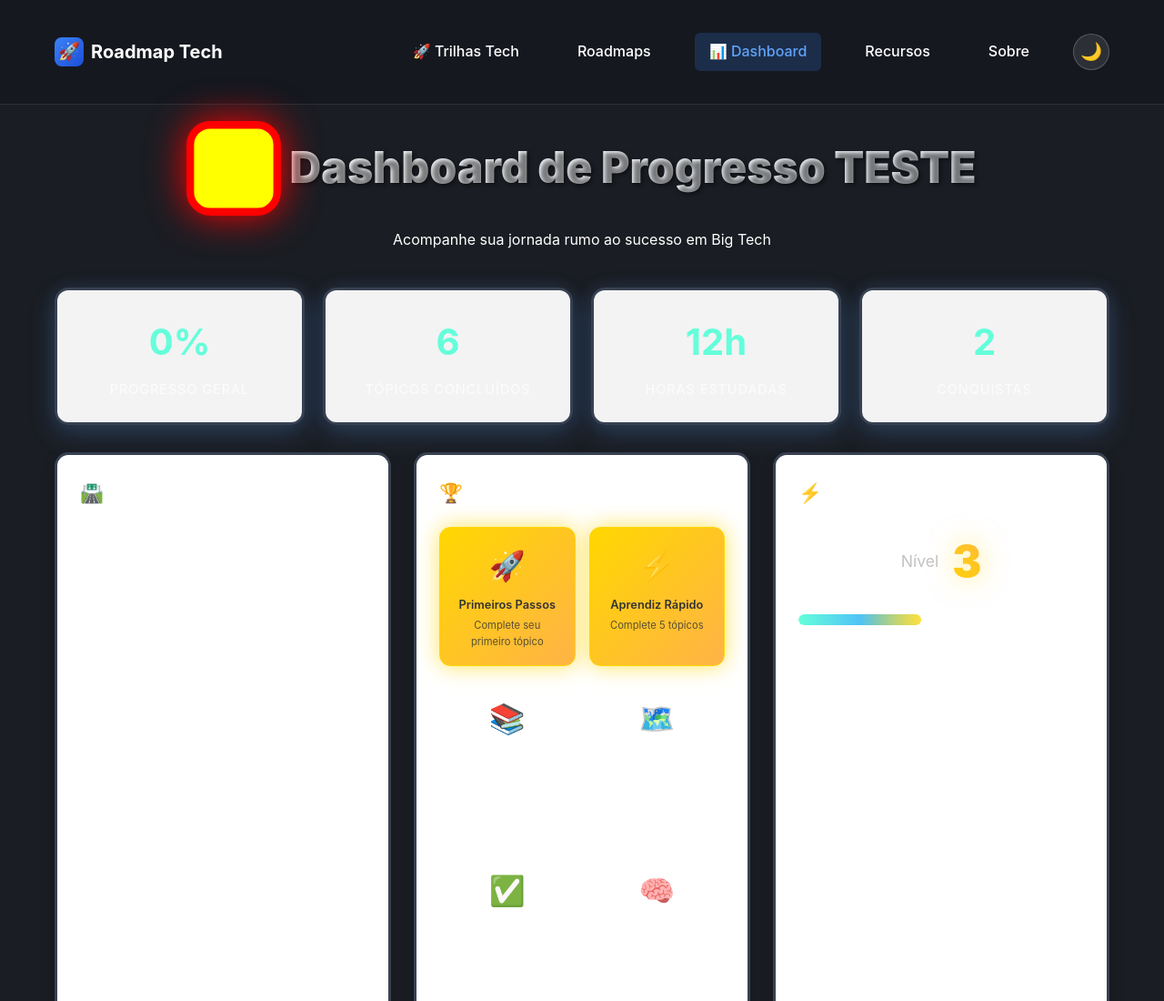
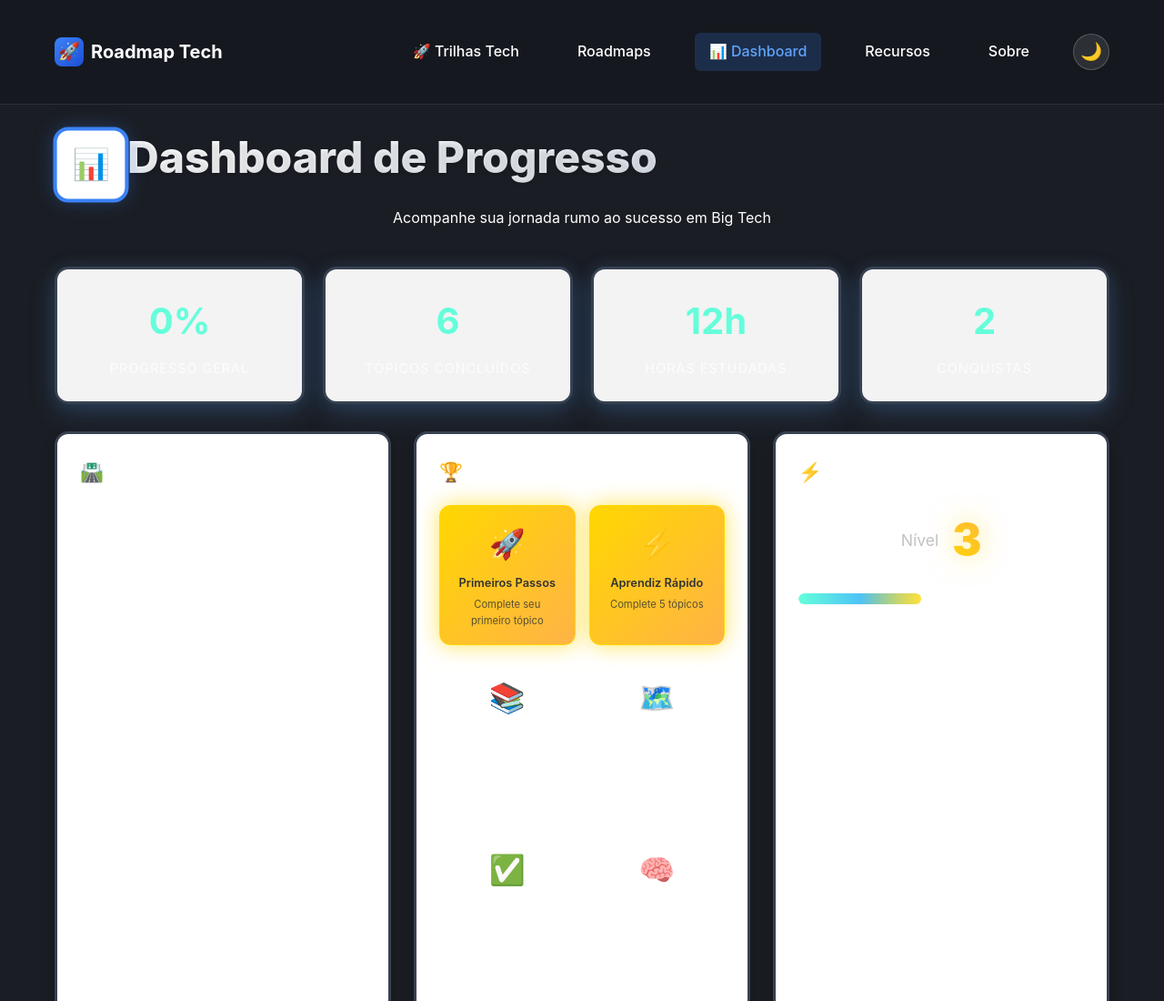
Before and after one commit to tbaneh/roadmap-tech-ai, a website: page public/dashboard.html in a window 1280 px wide. Shown: the top 1100 px of the page at 91% size. Drawn offline with Linux system fonts and the light colour scheme.

Commit message:
✅ Apply final professional dashboard fixes: clean icon, proper contrast, remove test elements

```diff
--- a/public/dashboard.html
+++ b/public/dashboard.html
@@ -946,10 +946,12 @@
 
     <div class="container">
         <div class="header">
-            <h1 style="color: #000000 !important; font-weight: 900 !important; text-shadow: 2px 2px 4px rgba(0,0,0,0.5) !important;" data-light-style="color: #000000 !important; font-weight: 900 !important;">
-                <div class="dashboard-icon" style="background: #ffff00 !important; background-color: #ffff00 !important; color: #000000 !important; border: 8px solid #ff0000 !important; box-shadow: 0 0 40px rgba(255, 0, 0, 1) !important; border-radius: 25px !important; width: 100px !important; height: 100px !important; display: flex !important; align-items: center !important; justify-content: center !important; font-size: 4rem !important; font-weight: 900 !important; z-index: 99999 !important; position: relative !important; text-shadow: none !important;">📊📊📊</div>
-                Dashboard de Progresso TESTE
-            </h1>
+            <div class="flex items-center gap-4 mb-8">
+                <div class="dashboard-icon" style="background: #ffffff !important; color: #1e40af !important; border: 4px solid #3b82f6 !important; box-shadow: 0 0 20px rgba(59, 130, 246, 0.3) !important; width: 80px !important; height: 80px !important; display: flex !important; align-items: center !important; justify-content: center !important; border-radius: 16px !important; font-size: 32px !important; font-weight: bold !important;">📊</div>
+                <div>
+                    <h1 class="dashboard-title" style="color: #1f2937 !important; font-weight: 800 !important; text-shadow: 0 2px 4px rgba(0,0,0,0.1) !important;">Dashboard de Progresso</h1>
+                </div>
+            </div>
             <p class="subtitle">Acompanhe sua jornada rumo ao sucesso em Big Tech</p>
         </div>
 
```
